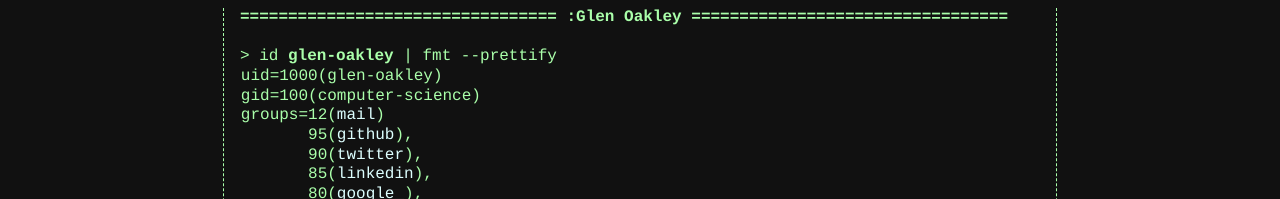
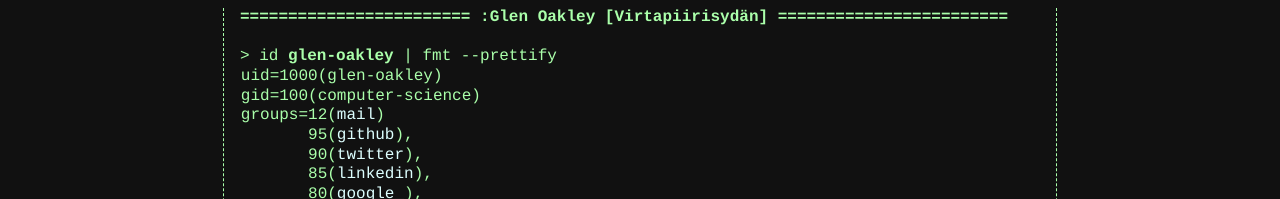
Before and after one commit to goakley/goakley.github.io, a Jekyll site: the page built from index.html, in a window 1280 px wide. Shown: the top 199 px of the page. Built offline with Jekyll 4.4.1, drawn with Linux system fonts in a browser that asks for light colours; Markdown is read by kramdown in place of the engine named in the settings.

```diff
--- a/_layouts/site.html
+++ b/_layouts/site.html
@@ -1,10 +1,12 @@
 <!DOCTYPE html>
 <html>
   <head>
+    <meta charset="utf-8">
+    <meta http-equiv="X-UA-Compatible" content="IE=edge,chrome=1">
     <title>Glen Oakley</title>
-    <meta charset="utf-8">
+    <meta name="viewport" content="width=device-width">
+    <link rel="shortcut icon" href="/favicon.ico" />
     <link href="/css/style.css" rel="stylesheet" type="text/css" />
-    <link rel="shortcut icon" href="http://glenoakley.com/favicon.ico" />
     <meta property="og:title" content="Glen Oakley">
     <meta property="og:type" content="website">
     <meta property="og:url" content="http://www.glenoakley.com/">
--- a/index.html
+++ b/index.html
@@ -4,7 +4,7 @@ title: Glen Oakley
 ---
 
 <div class="container">
-  <div><b>================================= :Glen Oakley =================================</b></div>
+  <div> <b>======================== :Glen Oakley [Virtapiirisydän] ========================</b></div>
   <!--<div>mmmmmmmmmmmmmmmmmmmmmmmmmmmmmmmmmmmmmmmmmmmmmmmmmmmmmmmmmmmmmmmmmmmmmmmmmmmmmmmm</div>-->
   <div class="input line">&gt; id <b>glen-oakley</b> | fmt --prettify</div>
   <div class="output line">uid=1000(glen-oakley)</div>
```
Also changed, not shown: _layouts/default.html (deleted, +0 -55 lines), _layouts/post.html (+62 -8 lines).
